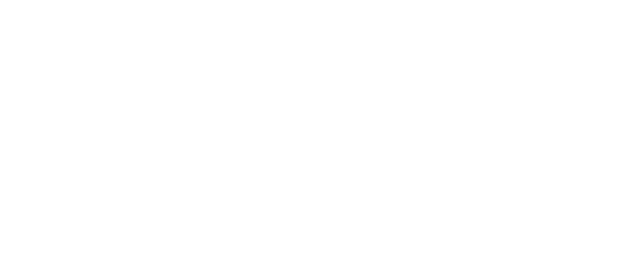
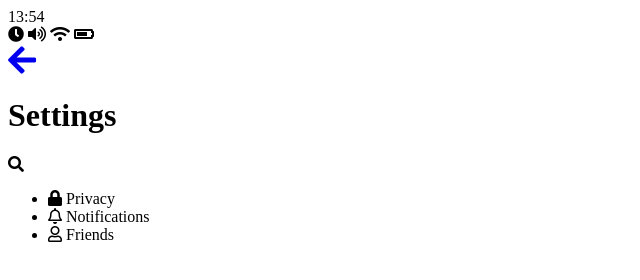
Before and after one commit to ionio-dev/kakao-clone-2.0, a plain HTML site: page settings.html in a window 1280 px wide. Shown: the whole page, without its empty margins (0-640 px from the left). Drawn offline with Linux system fonts and the light colour scheme.

Commit message:
Implements HTML

```diff
--- a/settings.html
+++ b/settings.html
@@ -1,10 +1,80 @@
 <!DOCTYPE html>
-<html lang="ko">
+<html lang="en">
   <head>
     <meta charset="UTF-8" />
     <meta name="viewport" content="width=device-width, initial-scale=1.0" />
     <meta http-equiv="X-UA-Compatible" content="ie=edge" />
-    <title>Document</title>
+    <title>Settings | Kakao Clone</title>
+    <link
+      rel="stylesheet"
+      href="https://use.fontawesome.com/releases/v5.11.1/css/all.css"
+      integrity="sha384-IT8OQ5/IfeLGe8ZMxjj3QQNqT0zhBJSiFCL3uolrGgKRuenIU+mMS94kck/AHZWu"
+      crossorigin="anonymous"
+    />
   </head>
-  <body></body>
+  <body>
+    <div class="status-bar">
+      <div class="status-bar__colume">
+        <div class="status-bar__clock">
+          13:54
+        </div>
+      </div>
+      <div class="status-bar__colume">
+        <i class="fas fa-clock"></i>
+        <i class="fas fa-volume-up"></i>
+        <i class="fas fa-wifi"></i>
+        <!-- <span class="status-bar__bettery-level">
+          98%
+        </span> -->
+        <i class="fas fa-battery-three-quarters"></i>
+      </div>
+      <header class="header">
+        <div class="header__header-colume">
+          <div class="header__back-btn">
+            <a href="more.html">
+              <i class="fas fa-arrow-left fa-2x"></i>
+            </a>
+          </div>
+          <h1 class="header__title">
+            Settings
+          </h1>
+        </div>
+        <div class="header__header-colume">
+          <span class="header__icon">
+            <i class="fas fa-search"></i>
+          </span>
+        </div>
+      </header>
+      <main class="settings">
+        <section class="settings__sections">
+          <ul class="settings__list">
+            <li class="settings__setting">
+              <span class="settings__icon">
+                <i class="fas fa-lock"></i>
+              </span>
+              <span class="settings__title">
+                Privacy
+              </span>
+            </li>
+            <li class="settings__setting">
+              <span class="settings__icon">
+                <i class="far fa-bell"></i>
+              </span>
+              <span class="settings__title">
+                Notifications
+              </span>
+            </li>
+            <li class="settings__setting">
+              <span class="settings__icon">
+                <i class="far fa-user"></i>
+              </span>
+              <span class="settings__title">
+                Friends
+              </span>
+            </li>
+          </ul>
+        </section>
+      </main>
+    </div>
+  </body>
 </html>
```
Also changed, not shown: index.html (+3 -1 lines), more.html (+3 -1 lines).
